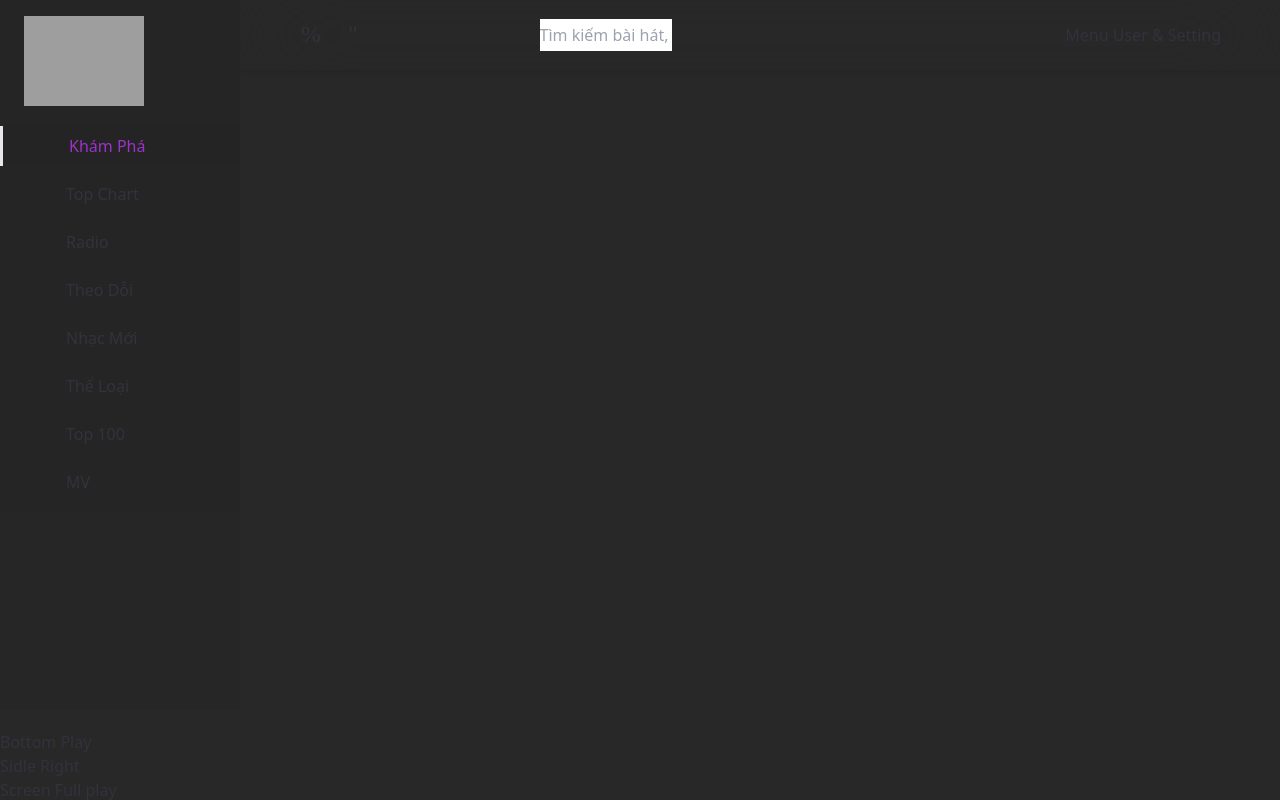
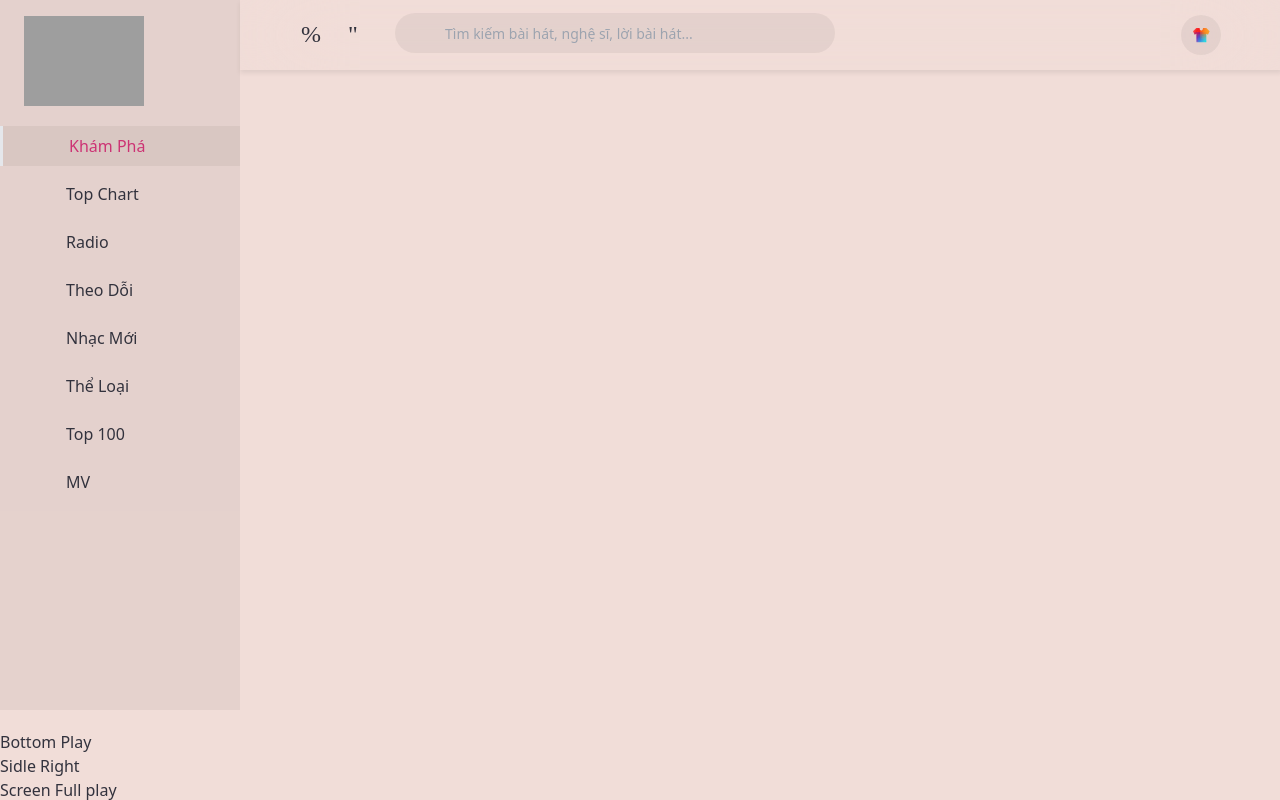
Before and after one commit to DatHip/d4t-mp3-next, a Next.js app: page / in a window 1280 px wide. Built offline with nearby package versions, Linux system fonts and the light colour scheme; no server answers; grey boxes are pictures that could not be loaded; a web font is replaced by a local one.

Commit message:
-Update Header UI

```diff
--- a/package.json
+++ b/package.json
@@ -12,6 +12,7 @@
     "@babel/plugin-transform-runtime": "^7.22.5",
     "@babel/preset-env": "^7.22.5",
     "@next-auth/firebase-adapter": "^2.0.1",
+    "@popperjs/core": "^2.11.8",
     "@reduxjs/toolkit": "^1.9.5",
     "@t3-oss/env-nextjs": "^0.3.1",
     "babel-plugin-dynamic-import-node": "^2.3.3",
@@ -21,6 +22,7 @@
     "next-auth": "^4.22.1",
     "react": "18.2.0",
     "react-dom": "18.2.0",
+    "react-popper": "^2.3.0",
     "react-redux": "^8.1.0",
     "redux": "^4.2.1",
     "redux-persist": "^6.0.0",
--- /dev/null
+++ b/src/asset/icons/IconTheme.tsx
@@ -0,0 +1,148 @@
+import React from 'react';
+
+const IconTheme = () => {
+    return (
+    <svg width={20} height={20} viewBox="0 0 20 20">
+        <defs>
+          <linearGradient
+            id="j32lhg93hd"
+            x1="62.206%"
+            x2="18.689%"
+            y1="70.45%"
+            y2="39.245%"
+          >
+            <stop offset="0%" stopColor="#F81212" />
+            <stop offset="100%" stopColor="red" />
+          </linearGradient>
+          <linearGradient
+            id="hjoavsus6g"
+            x1="50%"
+            x2="11.419%"
+            y1="23.598%"
+            y2="71.417%"
+          >
+            <stop offset="0%" stopColor="#00F" />
+            <stop offset="100%" stopColor="#0031FF" />
+          </linearGradient>
+          <linearGradient
+            id="la1y5u3dvi"
+            x1="65.655%"
+            x2="25.873%"
+            y1="18.825%"
+            y2="56.944%"
+          >
+            <stop offset="0%" stopColor="#FFA600" />
+            <stop offset="100%" stopColor="orange" />
+          </linearGradient>
+          <linearGradient
+            id="2dsmrlvdik"
+            x1="24.964%"
+            x2="63.407%"
+            y1="8.849%"
+            y2="55.625%"
+          >
+            <stop offset="0%" stopColor="#13EFEC" />
+            <stop offset="100%" stopColor="#00E8DF" />
+          </linearGradient>
+          <filter
+            id="4a7imk8mze"
+            width="230%"
+            height="230%"
+            x="-65%"
+            y="-65%"
+            filterUnits="objectBoundingBox"
+          >
+            <feGaussianBlur in="SourceGraphic" stdDeviation="3.9" />
+          </filter>
+          <filter
+            id="301mo6jeah"
+            width="312.7%"
+            height="312.7%"
+            x="-106.4%"
+            y="-106.4%"
+            filterUnits="objectBoundingBox"
+          >
+            <feGaussianBlur in="SourceGraphic" stdDeviation="3.9" />
+          </filter>
+          <filter
+            id="b2zvzgq7fj"
+            width="295%"
+            height="295%"
+            x="-97.5%"
+            y="-97.5%"
+            filterUnits="objectBoundingBox"
+          >
+            <feGaussianBlur in="SourceGraphic" stdDeviation="3.9" />
+          </filter>
+          <filter
+            id="a1wq161tvl"
+            width="256%"
+            height="256%"
+            x="-78%"
+            y="-78%"
+            filterUnits="objectBoundingBox"
+          >
+            <feGaussianBlur in="SourceGraphic" stdDeviation="3.9" />
+          </filter>
+          <path
+            id="qtpqrj1oda"
+            d="M3.333 14.167V5.833l-1.666.834L0 3.333 3.333 0h3.334c.04 1.57.548 2.4 1.524 2.492l.142.008C9.403 2.478 9.958 1.645 10 0h3.333l3.334 3.333L15 6.667l-1.667-.834v8.334h-10z"
+          />
+          <path id="jggzvnjgfc" d="M0 0H20V20H0z" />
+          <path
+            id="2eiwxjmc7m"
+            d="M3.333 14.167V5.833l-1.666.834L0 3.333 3.333 0h3.334c.04 1.57.548 2.4 1.524 2.492l.142.008C9.403 2.478 9.958 1.645 10 0h3.333l3.334 3.333L15 6.667l-1.667-.834v8.334h-10z"
+          />
+        </defs>
+        <g fill="none" fillRule="evenodd" transform="translate(2 3)">
+          <mask id="tinejqaasb" fill="#fff">
+            <use xlinkHref="#qtpqrj1oda" />
+          </mask>
+          <use fill="#FFF" fillOpacity={0} xlinkHref="#qtpqrj1oda" />
+          <g mask="url(#tinejqaasb)">
+            <g transform="translate(-2 -3)">
+              <mask id="uf3ckvfvpf" fill="#fff">
+                <use xlinkHref="#jggzvnjgfc" />
+              </mask>
+              <use fill="#D8D8D8" xlinkHref="#jggzvnjgfc" />
+              <circle
+                cx="8.9"
+                cy="6.8"
+                r={9}
+                fill="url(#j32lhg93hd)"
+                filter="url(#4a7imk8mze)"
+                mask="url(#uf3ckvfvpf)"
+              />
+              <circle
+                cx="9.3"
+                cy="13.7"
+                r="5.5"
+                fill="url(#hjoavsus6g)"
+                filter="url(#301mo6jeah)"
+                mask="url(#uf3ckvfvpf)"
+              />
+              <circle
+                cx="15.9"
+                cy="6.9"
+                r={6}
+                fill="url(#la1y5u3dvi)"
+                filter="url(#b2zvzgq7fj)"
+                mask="url(#uf3ckvfvpf)"
+              />
+              <circle
+                cx="16.4"
+                cy="17.7"
+                r="7.5"
+                fill="url(#2dsmrlvdik)"
+                filter="url(#a1wq161tvl)"
+                mask="url(#uf3ckvfvpf)"
+              />
+            </g>
+          </g>
+          <use fill="#FFF" fillOpacity="0.05" xlinkHref="#2eiwxjmc7m" />
+        </g>
+      </svg>
+    );
+};
+
+export default IconTheme;
--- a/src/components/common/ChangeTheme.tsx
+++ b/src/components/common/ChangeTheme.tsx
@@ -10,14 +10,12 @@ const ChangeTheme = () => {
 
     useLayoutEffect(() => {
         if(!rootElement.getAttribute('data-theme')) {
-            dispatch(onChangeTheme(THEMES[1].items[2]))
+            dispatch(onChangeTheme(THEMES[2].items[2]))
         }
     } ,[])
 
     return (
-        <>
-
-        </>
+        <></>
     );
 };
 
--- /dev/null
+++ b/src/components/layouts/Header/ButtonTheme/ButtonTheme.tsx
@@ -0,0 +1,12 @@
+import IconTheme from '@/asset/icons/IconTheme';
+import React from 'react';
+
+const ButtonTheme = () => {
+    return (
+        <div className='rounded-full w-10 h-10 bg-[var(--alpha-bg)] flex items-center justify-center'>
+            <IconTheme></IconTheme>
+        </div>
+    );
+};
+
+export default ButtonTheme;
--- a/src/components/layouts/Header/Search.tsx
+++ b/src/components/layouts/Header/Search.tsx
@@ -1,13 +1,13 @@
 
 export default function Search() {
     return (
-        <form className="relative w-full max-w-[440px] flex items-center gap-3">
-            <div className="flex rounded-3xl bg-[var(--alpha-bg) w-full h-10 flex items-center justify-center">
-                <button className="zm-btn button">
-                    <i className="icon ic-search"></i>
+        <form className="relative w-full max-w-[440px]">
+            <div className="flex rounded-3xl pl-4 w-full mb-1 bg-[var(--alpha-bg)] h-10 items-center justify-start">
+                <button className="zm-btn mt-1 button">
+                    <i className="icon !text-xl ic-search"></i>
                 </button>
+                <input className="inline-block bg-transparent text-sm text-[--search-text] h-8 py-1 max-w-full w-full outline-none " placeholder="Tìm kiếm bài hát, nghệ sĩ, lời bài hát..." type="text" />
             </div>
-            <input className="inline-block text-base text-[--search-text] h-8 py-1 max-w-full w-full outline-none " placeholder="Tìm kiếm bài hát, nghệ sĩ, lời bài hát..." type="text" />
         </form>
     )
 }
--- a/src/components/layouts/Main/MainHeader.tsx
+++ b/src/components/layouts/Main/MainHeader.tsx
@@ -2,13 +2,16 @@ import React from 'react'
 import styles from './MainHeaderStyle.module.css';
 import NavRoute from '../Header/NavRoute';
 import Search from '../Header/Search';
+import ButtonTheme from '../Header/ButtonTheme/ButtonTheme';
 
 export default function MainHeader() {
   return <header className={`fixed left-[240px] top-0 right-0 z-[99] h-[70px] px-[var(--padding-section)] min-w-[660px] flex items-center justify-between ${styles.header || ""}`}>
-    <div className='flex items-center gap-5'>
+    <div className='flex items-center justify-start gap-5 w-full'>
       <NavRoute></NavRoute>
       <Search></Search>
     </div>
-    <div>Menu User &  Setting</div>
+    <div className='flex items-center justify-end gap-3'>
+      <ButtonTheme></ButtonTheme>
+    </div>
   </header>
 }
```
Also changed, not shown: 2 other files (tests, documents, lock files or other folders).
